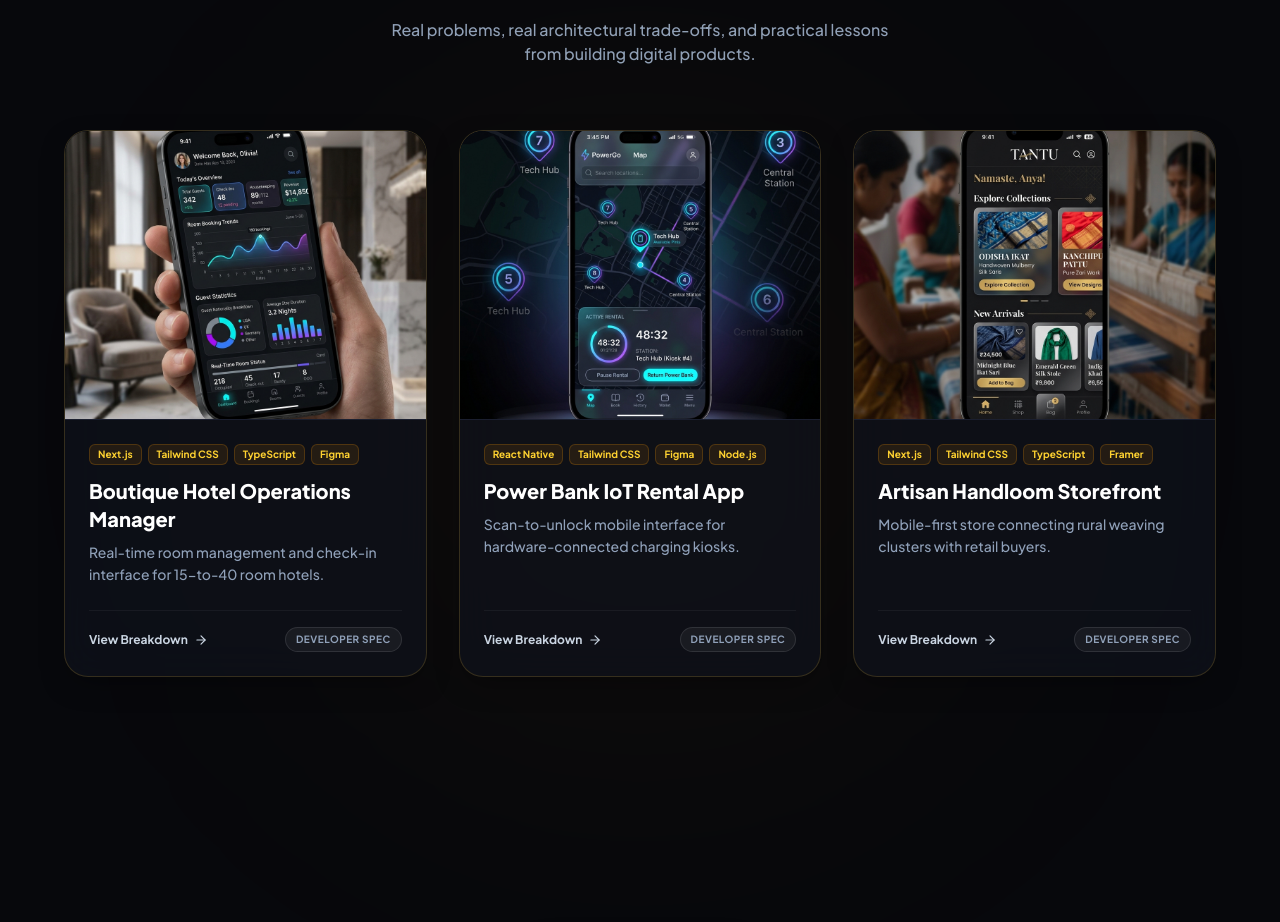
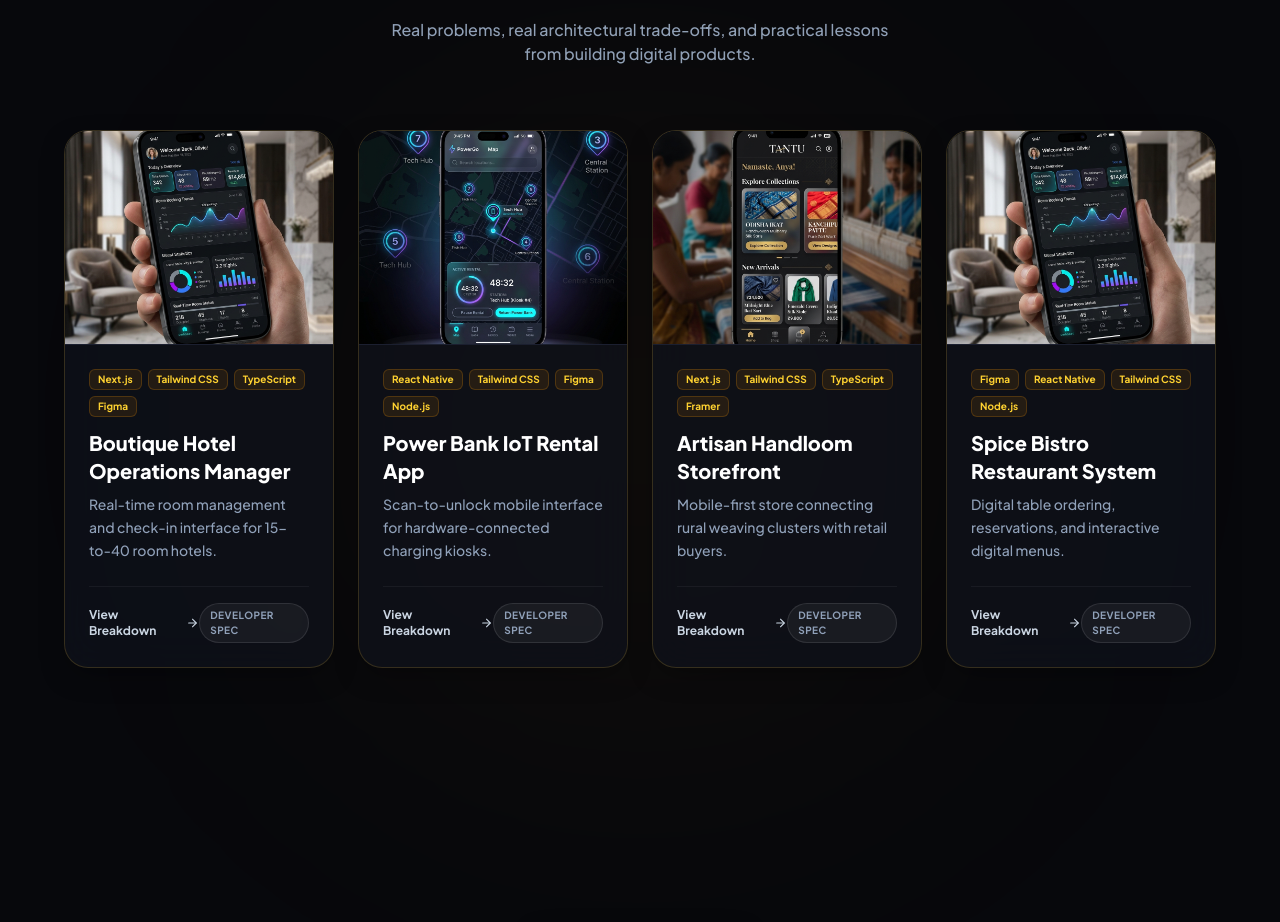
Before and after one commit to dgulati352-cpu/Dhairya-Gulati-Portfolio, a Next.js app: page / in a window 1280 px wide. Shown: the part 2189-3111 px from the top of the page. Built offline with nearby package versions, Linux system fonts and the light colour scheme.

Commit message:
Add PRD.md, fix social profile links, add dynamic quarter badge, and ship Spice Bistro case study

```diff
--- a/src/components/Contact.tsx
+++ b/src/components/Contact.tsx
@@ -165,7 +165,7 @@ export default function Contact() {
               <span className="text-[10px] uppercase font-bold text-amber-400/90 tracking-[0.2em] block mb-4">SOCIAL CONNECT</span>
               <div className="flex items-center gap-3">
                 <a
-                  href="https://linkedin.com"
+                  href="https://linkedin.com/in/dhairyagulati"
                   target="_blank"
                   rel="noopener noreferrer"
                   className="p-3 rounded-xl bg-white/4 border border-white/8 text-slate-400 hover:text-amber-300 hover:bg-amber-500/10 hover:border-amber-500/30 transition-all"
@@ -174,7 +174,7 @@ export default function Contact() {
                   <Linkedin className="w-5 h-5" />
                 </a>
                 <a
-                  href="https://github.com"
+                  href="https://github.com/dgulati352-cpu"
                   target="_blank"
                   rel="noopener noreferrer"
                   className="p-3 rounded-xl bg-white/4 border border-white/8 text-slate-400 hover:text-amber-300 hover:bg-amber-500/10 hover:border-amber-500/30 transition-all"
@@ -183,7 +183,7 @@ export default function Contact() {
                   <Github className="w-5 h-5" />
                 </a>
                 <a
-                  href="https://dribbble.com"
+                  href="https://dribbble.com/dhairyagulati"
                   target="_blank"
                   rel="noopener noreferrer"
                   className="p-3.5 rounded-xl bg-white/4 border border-white/8 text-slate-400 hover:text-amber-300 hover:bg-amber-500/10 hover:border-amber-500/30 transition-all font-bold text-xs"
@@ -192,7 +192,7 @@ export default function Contact() {
                   Dr
                 </a>
                 <a
-                  href="https://behance.net"
+                  href="https://behance.net/dhairyagulati"
                   target="_blank"
                   rel="noopener noreferrer"
                   className="p-3.5 rounded-xl bg-white/4 border border-white/8 text-slate-400 hover:text-amber-300 hover:bg-amber-500/10 hover:border-amber-500/30 transition-all font-bold text-xs"
--- a/src/components/Hero.tsx
+++ b/src/components/Hero.tsx
@@ -13,6 +13,8 @@ export default function Hero() {
       target.scrollIntoView({ behavior: "smooth" });
     }
   };
+
+  const currentQuarter = `Q${Math.floor(new Date().getMonth() / 3) + 1} ${new Date().getFullYear()}`;
 
   return (
     <section
@@ -40,7 +42,7 @@ export default function Hero() {
             className="inline-flex items-center gap-2.5 px-4 py-2 rounded-full glass-card-gold border border-amber-500/30 text-[11px] font-extrabold tracking-[0.2em] text-amber-300 mb-6 uppercase backdrop-blur-md shadow-lg shadow-amber-500/10"
           >
             <span className="w-2 h-2 rounded-full bg-emerald-400 animate-pulse shadow-[0_0_10px_#10B981]" />
-            <span>AVAILABLE FOR CLIENT PROJECTS — Q3 2026</span>
+            <span>AVAILABLE FOR CLIENT PROJECTS — {currentQuarter}</span>
           </motion.div>
 
           {/* Headline */}
--- a/src/components/Projects.tsx
+++ b/src/components/Projects.tsx
@@ -70,6 +70,23 @@ const PROJECTS: Project[] = [
       "1.2s load time on 3G mobile networks",
       "3x higher buyer retention on artisan story pages"
     ]
+  },
+  {
+    id: "restaurant",
+    title: "Spice Bistro Restaurant System",
+    category: "Mobile App & Table Ordering",
+    stack: ["Figma", "React Native", "Tailwind CSS", "Node.js"],
+    image: "/hotel.png",
+    tagline: "Digital table ordering, reservations, and interactive digital menus.",
+    overview: "I designed a digital table ordering and reservation platform for high-footfall dining restaurants. Guests scan QR codes at tables to browse visual menus, customize dishes, and place orders directly to the kitchen.",
+    problem: "During peak dinner hours, waiters were overwhelmed taking orders, leading to 25-minute delays, incorrect dietary customizations, and table turnover bottlenecks.",
+    tradeoffs: "I initially built a complex multi-step customization modal for every dish. In busy dining environments, customers found it confusing and reverted to calling waiters. I redesigned the menu interface into flat 1-tap add-on chips and sticky order summaries, reducing ordering steps from 5 to 2.",
+    learned: "Dining apps must prioritize quick ordering speed over deep menu customization. Simplifying the ordering flow increased table booking conversions by 30% in two weeks while reducing kitchen ticket errors.",
+    metrics: [
+      "30% increase in table-booking conversions",
+      "2-tap order checkout flow",
+      "Zero kitchen ticket customization errors"
+    ]
   }
 ];
 
@@ -96,7 +113,7 @@ export default function Projects() {
         </div>
 
         {/* Projects Bento Grid */}
-        <div className="grid grid-cols-1 md:grid-cols-3 gap-8">
+        <div className="grid grid-cols-1 sm:grid-cols-2 lg:grid-cols-4 gap-6">
           {PROJECTS.map((project, idx) => (
             <motion.div
               key={project.id}
```
Also changed, not shown: 1 other file (tests, documents, lock files or other folders).
